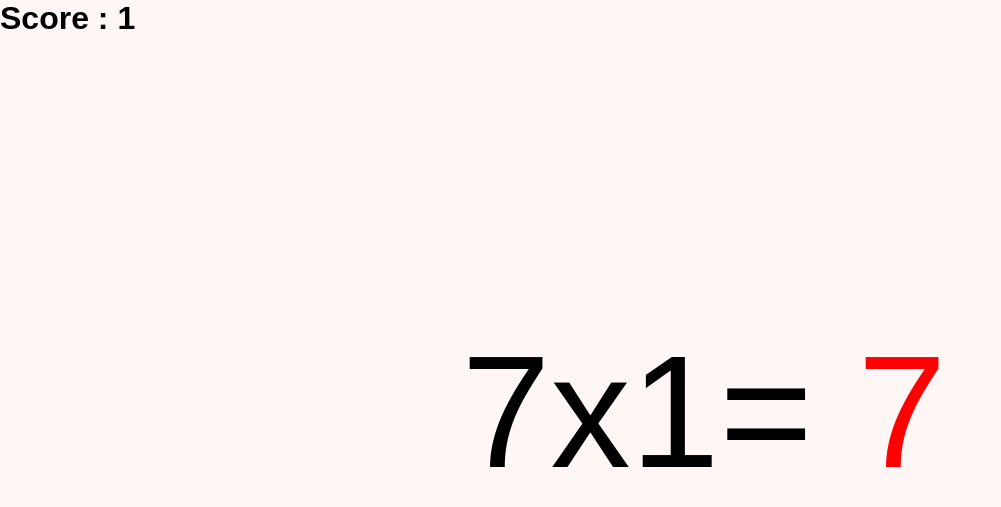
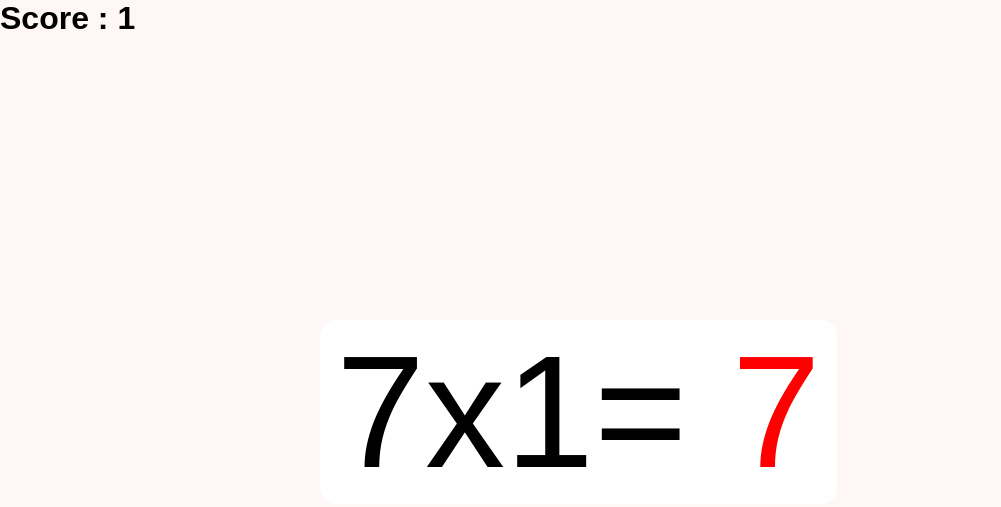
Before and after one commit to etienneCharignon/6x7-42, a website: page index.html in a window 1280 px wide. Shown: the whole page, without its empty margins (0-1001 px from the left). Drawn offline with Linux system fonts and the light colour scheme.

Commit message:
dessine l'ardoise

```diff
--- a/6x7=42.css
+++ b/6x7=42.css
@@ -14,11 +14,13 @@ body {
 
 .ardoise {
   margin:0;
+  padding:0 1rem 0 1rem;
+  border-radius: 0.1em 0.1em;
   text-align:center;
   font-size: 10rem;
-  width: 100%;
   position:absolute;
-  left:5%;
+  left:25%;
+  background-color:#FFFFFF;
 }
 
 .operation {
```
